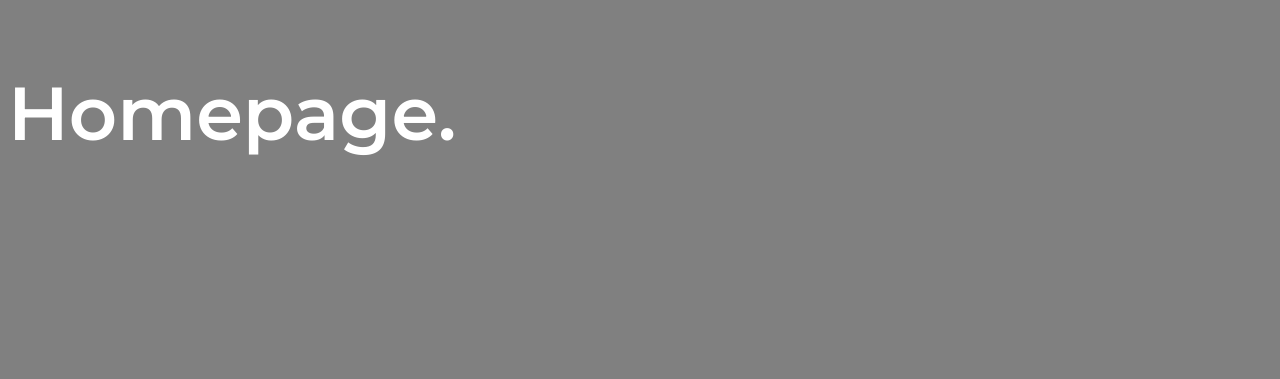
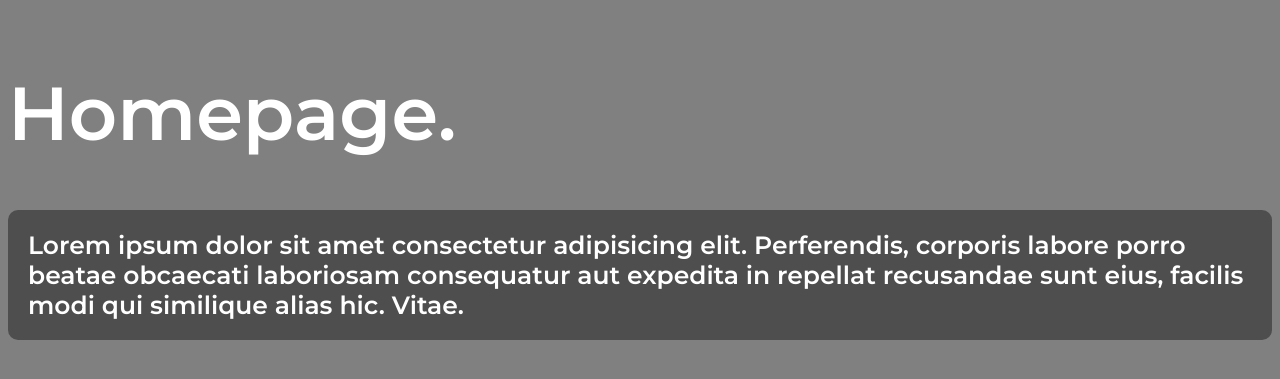
Before and after one commit to Luramoth/Novo.github.io, a plain HTML site: page index.html in a window 1280 px wide. Shown: the part 287-666 px from the top of the page. Drawn offline with nearby package versions, Linux system fonts and the light colour scheme.

Commit message:
add content

```diff
--- a/index.html
+++ b/index.html
@@ -33,6 +33,9 @@
 		</header>
 
 		<h1>Homepage.</h1>
+		<p>
+			Lorem ipsum dolor sit amet consectetur adipisicing elit. Perferendis, corporis labore porro beatae obcaecati laboriosam consequatur aut expedita in repellat recusandae sunt eius, facilis modi qui similique alias hic. Vitae.
+		</p>
 	</body>
 
 </html>
--- a/styles.css
+++ b/styles.css
@@ -64,3 +64,10 @@ header {
 h1 {
     font-size: 75px;
 }
+p {
+    font-size: 25px;
+
+    background-color: rgb(78, 78, 78);
+    padding: 20px;
+    border-radius: 10px;
+}
```
